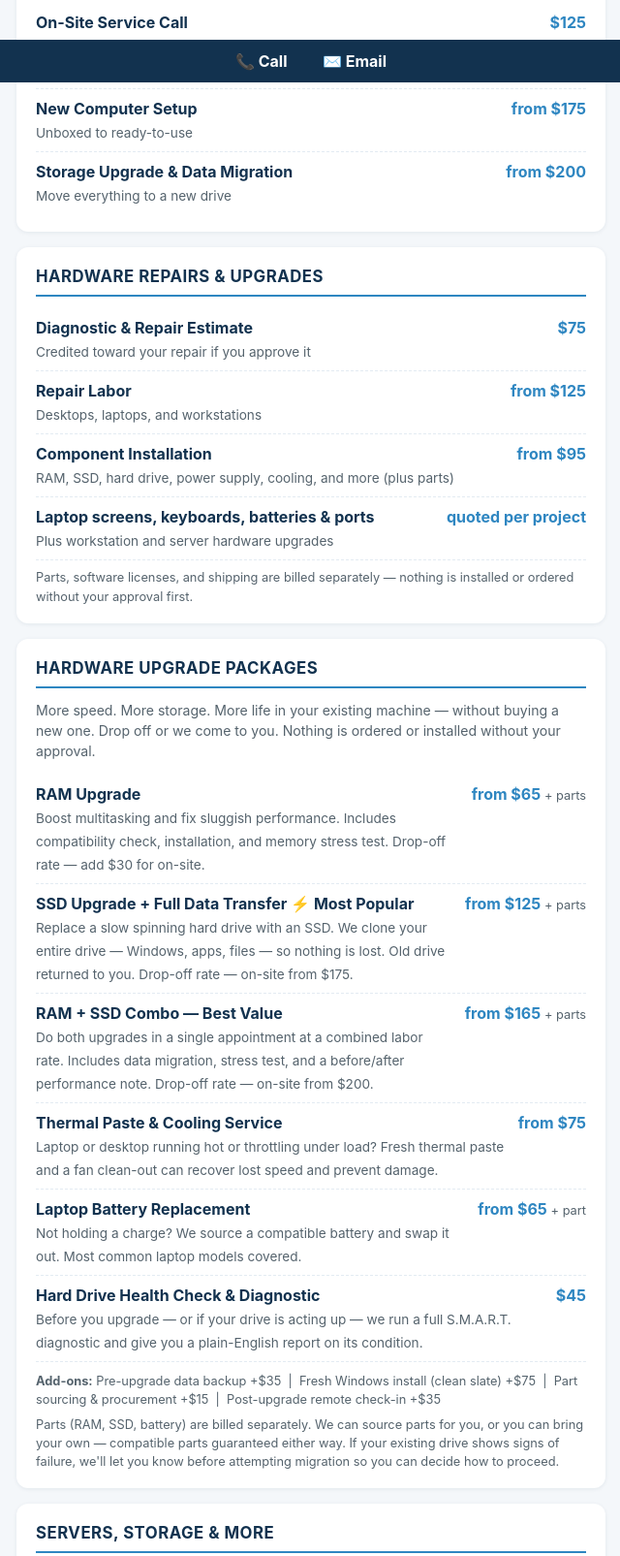
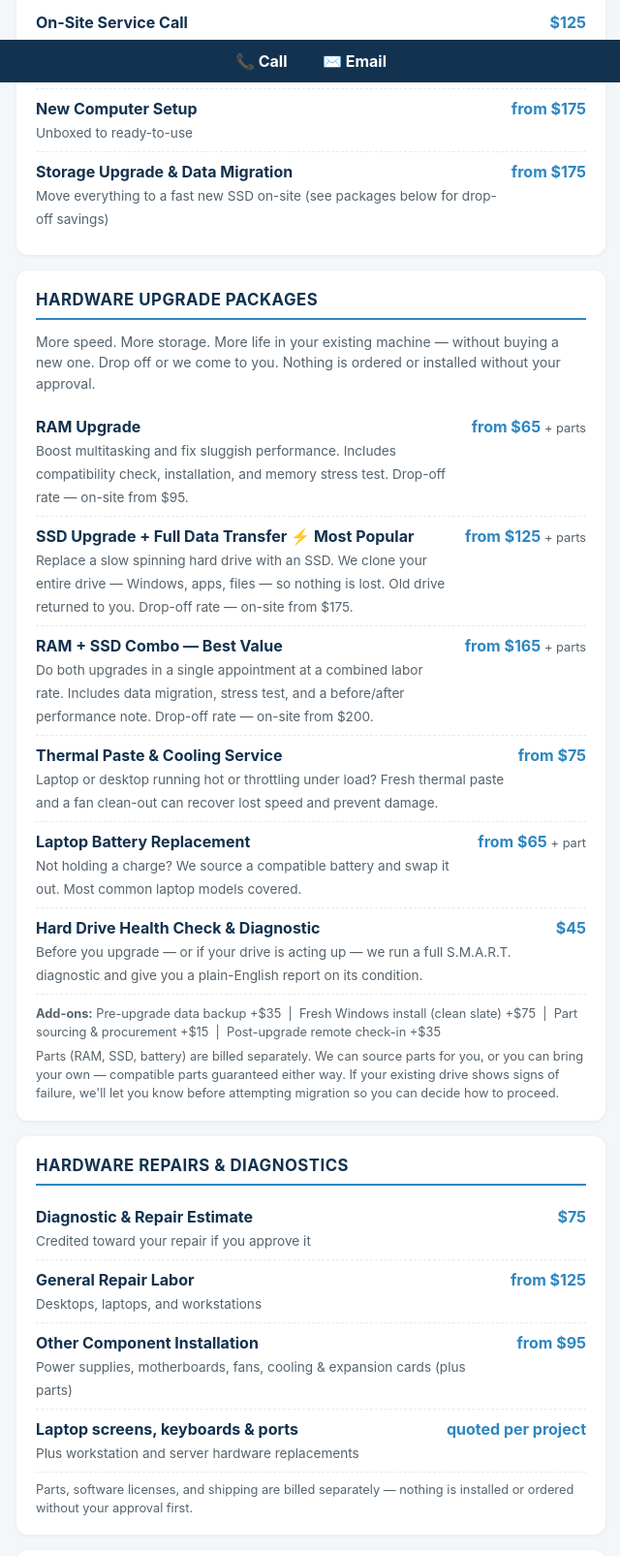
Before and after one commit to NerdSurgeryIT/NerdSurgeryIT.github.io, a plain HTML site: page index.html in a window 1280 px wide. Shown: the part 715-2320 px from the top of the page at 97% size, without its empty margins (319-959 px from the left). Drawn offline with Linux system fonts and the light colour scheme.

Commit message:
Update index.html
To keep the page consistent so customers don't see competing numbers:

In "On-Site Visits": Update Storage Upgrade & Data Migration to link to or reflect the package price:
Change price to "from $175" (or label it “from $175 (see package rates below)”).
In "Hardware Repairs & Upgrades": Clarify Component Installation:
Change description to: "Power supplies, cooling, motherboards & custom parts (see below for standalone RAM/SSD packages)" and keep the general installation rate at "from $95".
In "Hardware Repairs & Upgrades": Remove "batteries" from the custom quote line so the "from $65" package in the new section is the single source of truth.

```diff
--- a/index.html
+++ b/index.html
@@ -149,30 +149,9 @@
             <div class="price">from $175</div>
         </div>
         <div class="item">
-            <div class="desc"><b>Storage Upgrade &amp; Data Migration</b><span>Move everything to a new drive</span></div>
-            <div class="price">from $200</div>
+            <div class="desc"><b>Storage Upgrade &amp; Data Migration</b><span>Move everything to a fast new SSD on-site (see packages below for drop-off savings)</span></div>
+            <div class="price">from $175</div>
         </div>
-    </section>
-
-    <section>
-        <h2>Hardware Repairs &amp; Upgrades</h2>
-        <div class="item">
-            <div class="desc"><b>Diagnostic &amp; Repair Estimate</b><span>Credited toward your repair if you approve it</span></div>
-            <div class="price">$75</div>
-        </div>
-        <div class="item">
-            <div class="desc"><b>Repair Labor</b><span>Desktops, laptops, and workstations</span></div>
-            <div class="price">from $125</div>
-        </div>
-        <div class="item">
-            <div class="desc"><b>Component Installation</b><span>RAM, SSD, hard drive, power supply, cooling, and more (plus parts)</span></div>
-            <div class="price">from $95</div>
-        </div>
-        <div class="item">
-            <div class="desc"><b>Laptop screens, keyboards, batteries &amp; ports</b><span>Plus workstation and server hardware upgrades</span></div>
-            <div class="price">quoted per project</div>
-        </div>
-        <p class="note">Parts, software licenses, and shipping are billed separately — nothing is installed or ordered without your approval first.</p>
     </section>
 
     <!-- ═══ HARDWARE UPGRADE PACKAGES ═══ -->
@@ -183,7 +162,7 @@
         <div class="item">
             <div class="desc">
                 <b>RAM Upgrade</b>
-                <span>Boost multitasking and fix sluggish performance. Includes compatibility check, installation, and memory stress test. Drop-off rate — add $30 for on-site.</span>
+                <span>Boost multitasking and fix sluggish performance. Includes compatibility check, installation, and memory stress test. Drop-off rate — on-site from $95.</span>
             </div>
             <div class="price">from $65 <span style="font-weight:400;font-size:0.8rem;color:#55636d;">+ parts</span></div>
         </div>
@@ -239,7 +218,28 @@
             If your existing drive shows signs of failure, we'll let you know before attempting migration so you can decide how to proceed.
         </p>
     </section>
-    <!-- ════════════════════════════════════ -->
+    <!-- ════ -->
+
+    <section>
+        <h2>Hardware Repairs &amp; Diagnostics</h2>
+        <div class="item">
+            <div class="desc"><b>Diagnostic &amp; Repair Estimate</b><span>Credited toward your repair if you approve it</span></div>
+            <div class="price">$75</div>
+        </div>
+        <div class="item">
+            <div class="desc"><b>General Repair Labor</b><span>Desktops, laptops, and workstations</span></div>
+            <div class="price">from $125</div>
+        </div>
+        <div class="item">
+            <div class="desc"><b>Other Component Installation</b><span>Power supplies, motherboards, fans, cooling &amp; expansion cards (plus parts)</span></div>
+            <div class="price">from $95</div>
+        </div>
+        <div class="item">
+            <div class="desc"><b>Laptop screens, keyboards &amp; ports</b><span>Plus workstation and server hardware replacements</span></div>
+            <div class="price">quoted per project</div>
+        </div>
+        <p class="note">Parts, software licenses, and shipping are billed separately — nothing is installed or ordered without your approval first.</p>
+    </section>
 
     <section>
         <h2>Servers, Storage &amp; More</h2>
@@ -302,16 +302,15 @@
         <h2>Ready When You Are</h2>
         <p style="font-size:0.95rem; margin-bottom:6px;">Let's get your tech working. Call, text, or email to schedule a visit or request a free estimate.</p>
         <a class="btn btn-call" href="tel:+16613797335">📞 Call or Text (661) 379-7335</a>
-        <a class="btn btn-email" href="/cdn-cgi/l/email-protection#4c25222a230c223f2538613f232039382523223f62222938">✉️ Email <span class="__cf_email__" data-cfemail="d8b1b6beb798b6abb1acf5abb7b4adacb1b7b6abf6b6bdac">[email&#160;protected]</span></a>
+        <a class="btn btn-email" href="mailto:info@nsit-solutions.net">✉️ Email info@nsit-solutions.net</a>
     </section>
 
 </main>
 
 <footer>
     <a href="tel:+16613797335">📞 Call</a>
-    <a href="/cdn-cgi/l/email-protection#8ee7e0e8e1cee0fde7faa3fde1e2fbfae7e1e0fda0e0ebfa">✉️ Email</a>
+    <a href="mailto:info@nsit-solutions.net">✉️ Email</a>
 </footer>
 
-<script data-cfasync="false" src="/cdn-cgi/scripts/5c5dd728/cloudflare-static/email-decode.min.js"></script><script type="module" src="https://static.cloudflareinsights.com/beacon.min.js/v31edd6df95cf4e85bb4c19e7a9bdbcba1788362987495" integrity="sha512-iIg7k2xntmwu6/uSb5tpc/hySgZc4eoL31yB29W6tJFo2akwjPWcEqnCEdJvGexCL0KEQwVYv5BlowfhVz26hg==" data-cf-beacon='{"version":"2024.11.0","token":"f0f03d0605bf45f1a3b17cf7d5e6861f","spa":2}' crossorigin="anonymous"></script>
 </body>
 </html>
```
